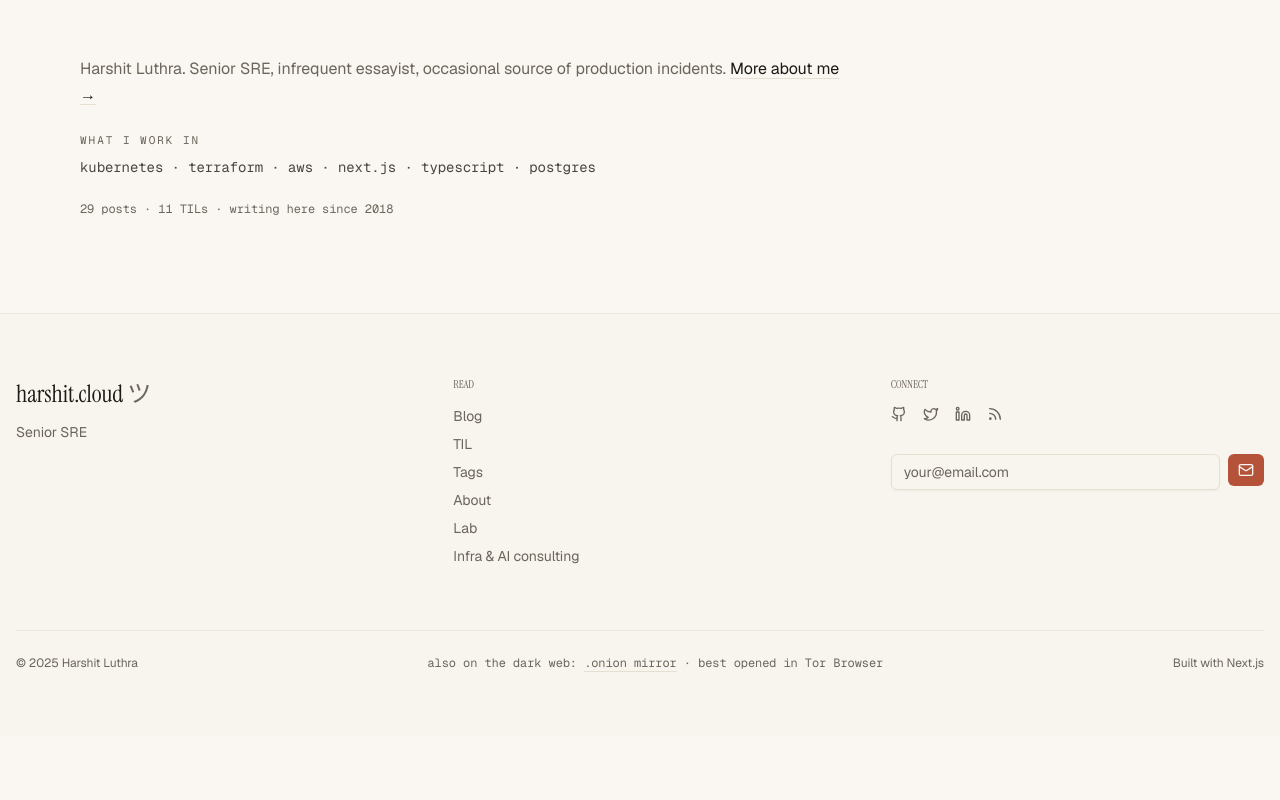
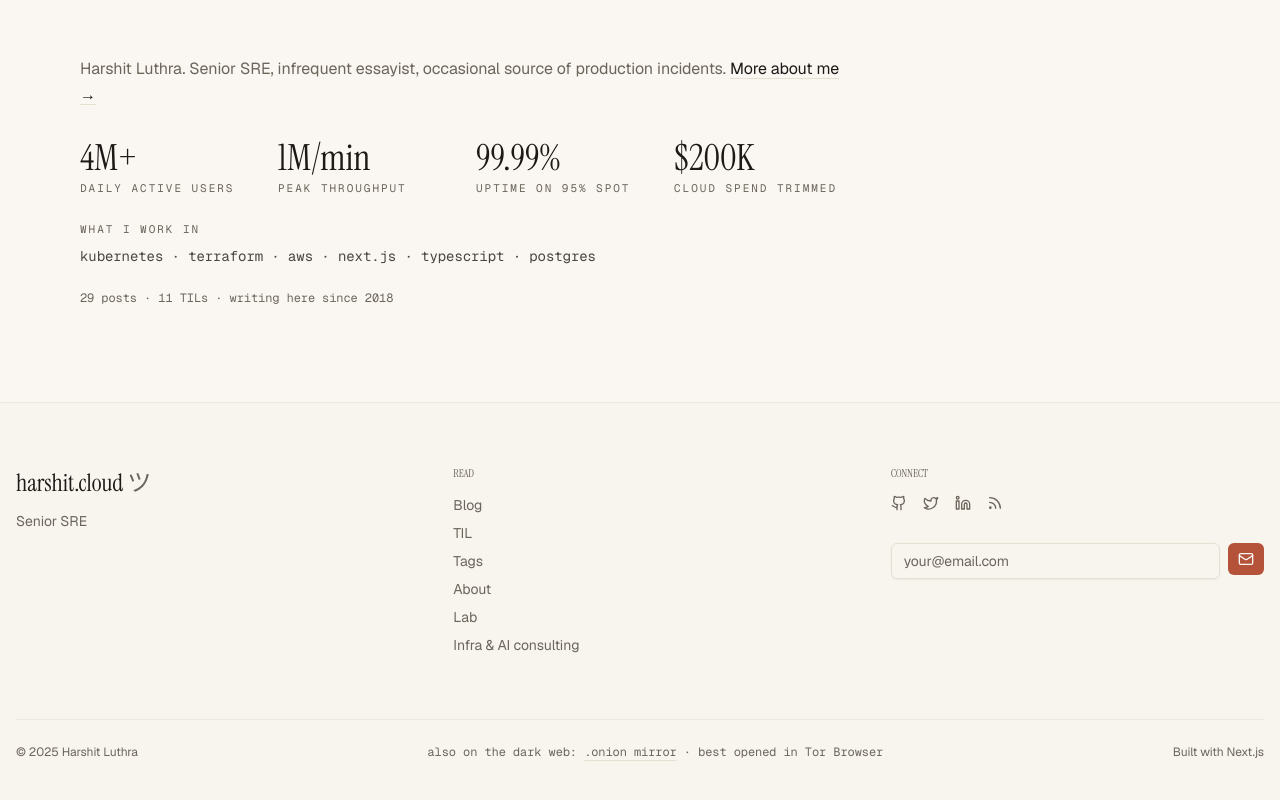
Before and after one commit to sachincool/tinker, a Next.js app: page / in a window 1280 px wide. Shown: the part 1996-2796 px from the top of the page. Before the commit the page ends 2731 px from the top, so only its background shows below. Built offline with nearby package versions, Linux system fonts and the light colour scheme; no server answers.

Commit message:
site: add impact stats to home, align resume stats, richer newsletter body

```diff
--- a/app/home-page-content.tsx
+++ b/app/home-page-content.tsx
@@ -20,6 +20,13 @@ function formatDate(date: string) {
 }
 
 const TECH_STACK = ["kubernetes", "terraform", "aws", "next.js", "typescript", "postgres"];
+
+const IMPACT = [
+  { label: "Daily active users", value: "4M+" },
+  { label: "Peak throughput", value: "1M/min" },
+  { label: "Uptime on 95% spot", value: "99.99%" },
+  { label: "Cloud spend trimmed", value: "$200K" },
+];
 
 const CURRENTLY = [
   "antenna building",
@@ -234,6 +241,20 @@ export default function HomePageContent({ latestPosts, tilCount, blogCount }: Ho
           </Link>
         </p>
 
+        {/* Impact — real numbers, same set as the resume */}
+        <div className="grid grid-cols-2 md:grid-cols-4 gap-x-6 gap-y-8 pt-4">
+          {IMPACT.map((stat) => (
+            <div key={stat.label} className="space-y-1">
+              <p className="font-serif text-3xl md:text-4xl leading-none text-foreground">
+                {stat.value}
+              </p>
+              <p className="font-mono text-[11px] uppercase tracking-[0.18em] text-muted-foreground">
+                {stat.label}
+              </p>
+            </div>
+          ))}
+        </div>
+
         {/* What I work in */}
         <div className="pt-2">
           <p className="text-[11px] font-mono uppercase tracking-[0.18em] text-muted-foreground mb-2">What I work in</p>
--- a/app/resume/resume-page-client.tsx
+++ b/app/resume/resume-page-client.tsx
@@ -153,9 +153,9 @@ const skillCategories = [
 ];
 
 const stats = [
-  { label: "Years in production", value: "7+" },
   { label: "Daily active users", value: "4M+" },
-  { label: "Uptime SLA held", value: "99.99%" },
+  { label: "Peak throughput", value: "1M/min" },
+  { label: "Uptime on 95% spot", value: "99.99%" },
   { label: "Cloud spend trimmed", value: "$200K" },
 ];
 
```
